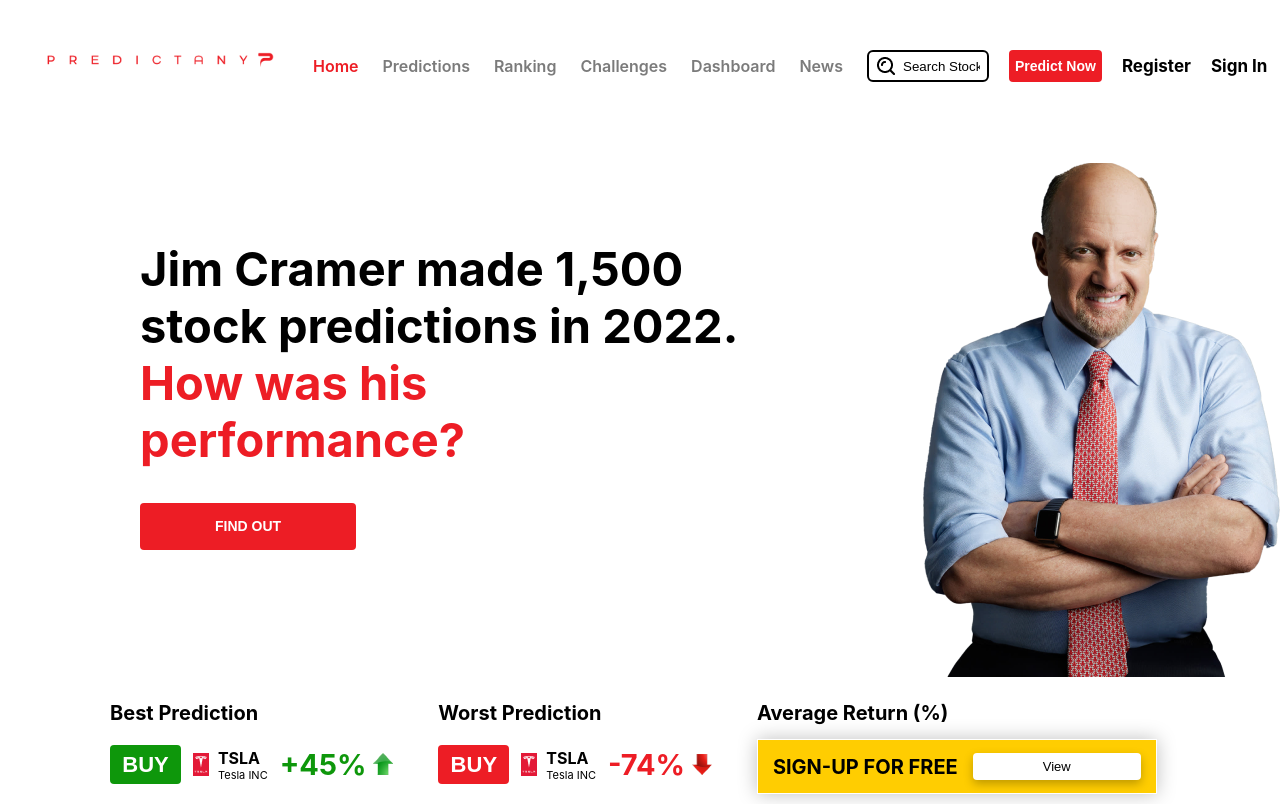
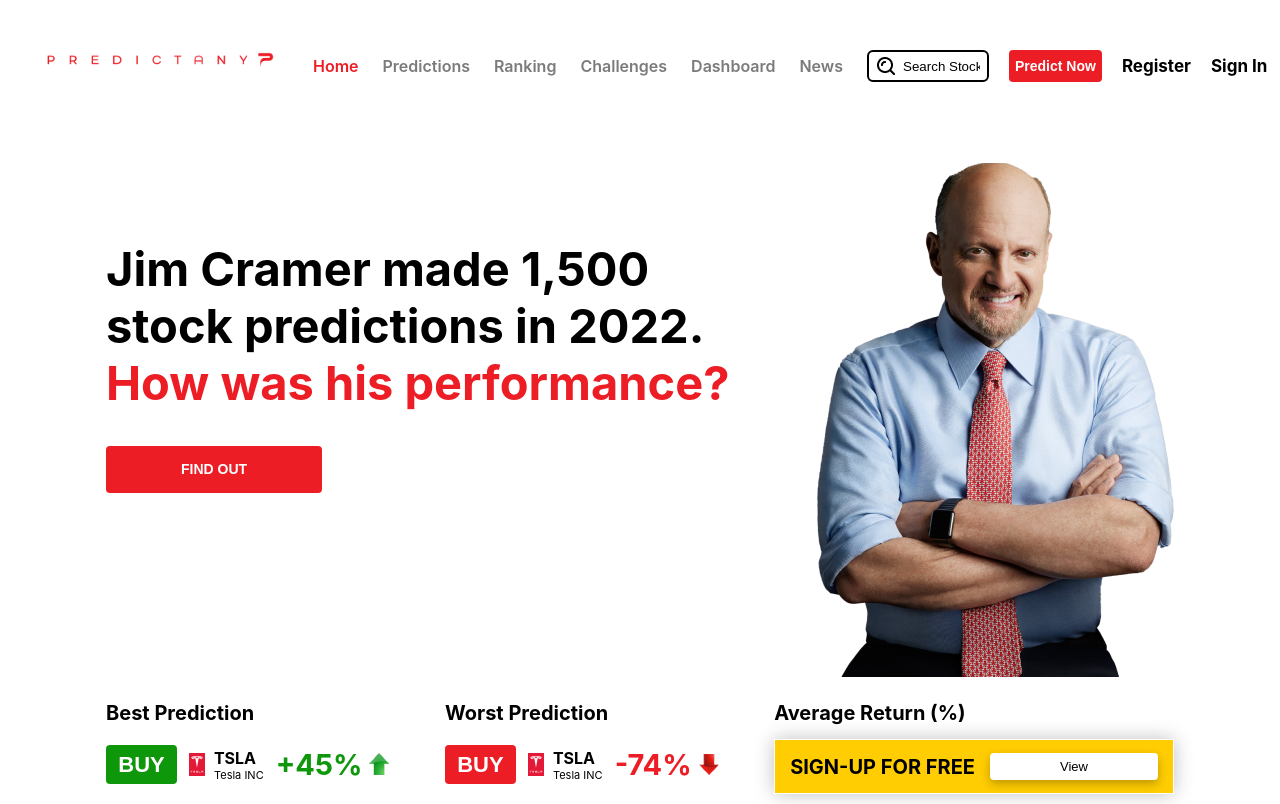
Before and after one commit to S-Ayush/pridictany, a React (Create React App) app: page / in a window 1280 px wide. Built offline with nearby package versions, Linux system fonts and the light colour scheme.

Commit message:
hero image aligned center

```diff
--- a/src/pages/home/Home.module.scss
+++ b/src/pages/home/Home.module.scss
@@ -1,12 +1,14 @@
 .mainContainer {
 }
 .managerPerformanceContainer {
-  padding: 39px 0px 39px 110px;
+  padding: 39px 25px;
+  width: max-content;
+  margin: auto;
   .managerInfo {
     display: flex;
     // justify-content: space-between;
     .info {
-      padding: 30px;
+      padding: 30px 0px;
       display: flex;
       justify-content: flex-start;
       max-width: 654px;
@@ -16,12 +18,13 @@
       }
     }
     .managerImage {
-      margin-left: 10vw;
+      margin-left: 48px;
     }
   }
   .predictionContainer {
     display: flex;
     gap: 45px;
+    justify-content: space-between;
     .predictionView {
       .title {
         font-weight: 700;
```
